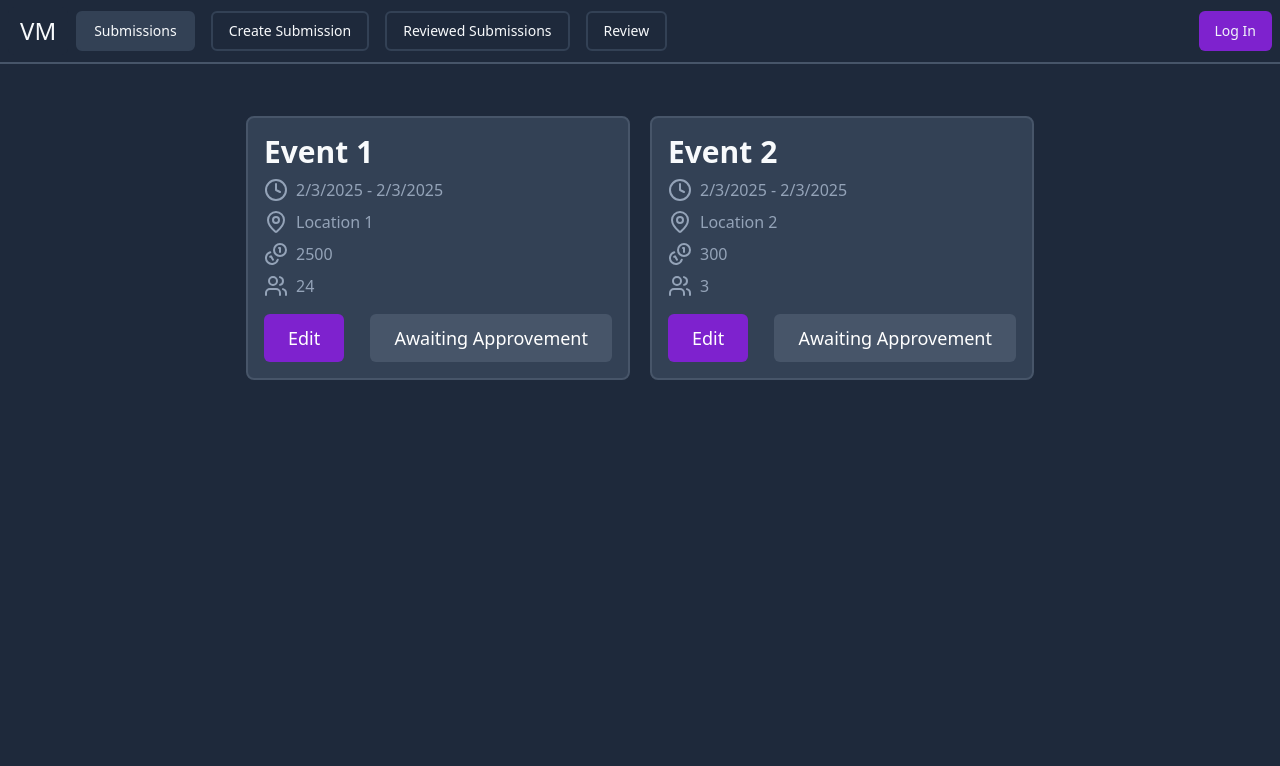
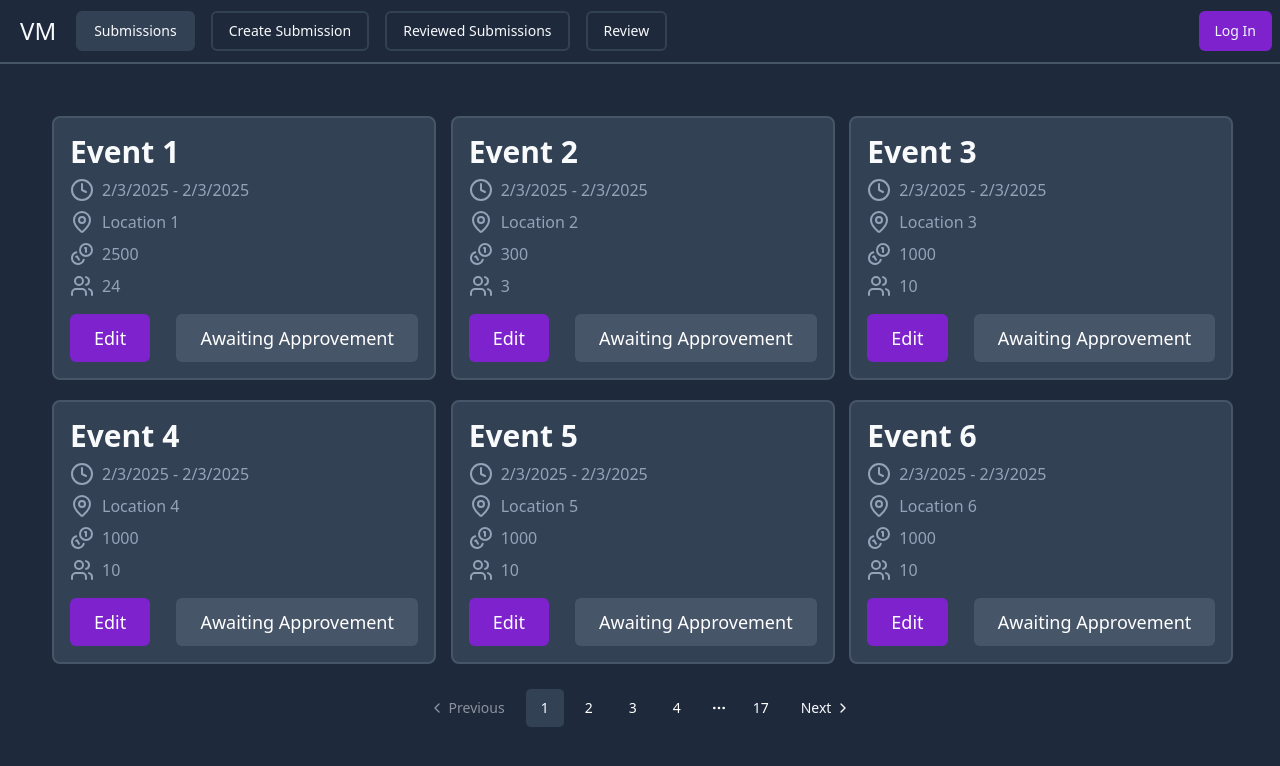
Before and after one commit to htlweiz/Veranstaltungsmanagify, a SvelteKit app in the folder frontend/: page /submissions in a window 1280 px wide. Shown: the top 766 px of the page. Built offline with nearby package versions, Linux system fonts and the light colour scheme.

Commit message:
submission pagination

```diff
--- /dev/null
+++ b/frontend/src/lib/components/ui/pagination/index.ts
@@ -0,0 +1,25 @@
+import Root from "./pagination.svelte";
+import Content from "./pagination-content.svelte";
+import Item from "./pagination-item.svelte";
+import Link from "./pagination-link.svelte";
+import PrevButton from "./pagination-prev-button.svelte";
+import NextButton from "./pagination-next-button.svelte";
+import Ellipsis from "./pagination-ellipsis.svelte";
+
+export {
+	Root,
+	Content,
+	Item,
+	Link,
+	PrevButton,
+	NextButton,
+	Ellipsis,
+	//
+	Root as Pagination,
+	Content as PaginationContent,
+	Item as PaginationItem,
+	Link as PaginationLink,
+	PrevButton as PaginationPrevButton,
+	NextButton as PaginationNextButton,
+	Ellipsis as PaginationEllipsis,
+};
--- /dev/null
+++ b/frontend/src/lib/components/ui/pagination/pagination-content.svelte
@@ -0,0 +1,16 @@
+<script lang="ts">
+	import type { HTMLAttributes } from "svelte/elements";
+	import type { WithElementRef } from "bits-ui";
+	import { cn } from "$lib/utils.js";
+
+	let {
+		ref = $bindable(null),
+		class: className,
+		children,
+		...restProps
+	}: WithElementRef<HTMLAttributes<HTMLUListElement>> = $props();
+</script>
+
+<ul bind:this={ref} class={cn("flex flex-row items-center gap-1", className)} {...restProps}>
+	{@render children?.()}
+</ul>
--- /dev/null
+++ b/frontend/src/lib/components/ui/pagination/pagination-ellipsis.svelte
@@ -0,0 +1,22 @@
+<script lang="ts">
+	import Ellipsis from "lucide-svelte/icons/ellipsis";
+	import type { WithElementRef, WithoutChildren } from "bits-ui";
+	import type { HTMLAttributes } from "svelte/elements";
+	import { cn } from "$lib/utils.js";
+
+	let {
+		ref = $bindable(null),
+		class: className,
+		...restProps
+	}: WithoutChildren<WithElementRef<HTMLAttributes<HTMLSpanElement>>> = $props();
+</script>
+
+<span
+	bind:this={ref}
+	aria-hidden="true"
+	class={cn("flex size-9 items-center justify-center", className)}
+	{...restProps}
+>
+	<Ellipsis class="size-4" />
+	<span class="sr-only">More pages</span>
+</span>
--- /dev/null
+++ b/frontend/src/lib/components/ui/pagination/pagination-item.svelte
@@ -0,0 +1,14 @@
+<script lang="ts">
+	import type { HTMLLiAttributes } from "svelte/elements";
+	import type { WithElementRef } from "bits-ui";
+
+	let {
+		ref = $bindable(null),
+		children,
+		...restProps
+	}: WithElementRef<HTMLLiAttributes> = $props();
+</script>
+
+<li bind:this={ref} {...restProps}>
+	{@render children?.()}
+</li>
--- /dev/null
+++ b/frontend/src/lib/components/ui/pagination/pagination-link.svelte
@@ -0,0 +1,36 @@
+<script lang="ts">
+	import { Pagination as PaginationPrimitive } from "bits-ui";
+	import { cn } from "$lib/utils.js";
+	import { type Props, buttonVariants } from "$lib/components/ui/button/index.js";
+
+	let {
+		ref = $bindable(null),
+		class: className,
+		size = "icon",
+		isActive = false,
+		page,
+		children,
+		...restProps
+	}: PaginationPrimitive.PageProps &
+		Props & {
+			isActive: boolean;
+		} = $props();
+</script>
+
+{#snippet Fallback()}
+	{page.value}
+{/snippet}
+
+<PaginationPrimitive.Page
+	bind:ref
+	{page}
+	class={cn(
+		buttonVariants({
+			variant: isActive ? "outline" : "ghost",
+			size,
+		}),
+		className
+	)}
+	children={children || Fallback}
+	{...restProps}
+/>
--- /dev/null
+++ b/frontend/src/lib/components/ui/pagination/pagination-next-button.svelte
@@ -0,0 +1,31 @@
+<script lang="ts">
+	import { Pagination as PaginationPrimitive } from "bits-ui";
+	import ChevronRight from "lucide-svelte/icons/chevron-right";
+	import { buttonVariants } from "$lib/components/ui/button/index.js";
+	import { cn } from "$lib/utils.js";
+
+	let {
+		ref = $bindable(null),
+		class: className,
+		children,
+		...restProps
+	}: PaginationPrimitive.NextButtonProps = $props();
+</script>
+
+{#snippet Fallback()}
+	<span>Next</span>
+	<ChevronRight class="size-4" />
+{/snippet}
+
+<PaginationPrimitive.NextButton
+	bind:ref
+	class={cn(
+		buttonVariants({
+			variant: "ghost",
+			class: "gap-1 pr-2.5",
+		}),
+		className
+	)}
+	children={children || Fallback}
+	{...restProps}
+/>
--- /dev/null
+++ b/frontend/src/lib/components/ui/pagination/pagination-prev-button.svelte
@@ -0,0 +1,31 @@
+<script lang="ts">
+	import { Pagination as PaginationPrimitive } from "bits-ui";
+	import ChevronLeft from "lucide-svelte/icons/chevron-left";
+	import { buttonVariants } from "$lib/components/ui/button/index.js";
+	import { cn } from "$lib/utils.js";
+
+	let {
+		ref = $bindable(null),
+		class: className,
+		children,
+		...restProps
+	}: PaginationPrimitive.PrevButtonProps = $props();
+</script>
+
+{#snippet Fallback()}
+	<ChevronLeft class="size-4" />
+	<span>Previous</span>
+{/snippet}
+
+<PaginationPrimitive.PrevButton
+	bind:ref
+	class={cn(
+		buttonVariants({
+			variant: "ghost",
+			class: "gap-1 pl-2.5",
+		}),
+		className
+	)}
+	children={children || Fallback}
+	{...restProps}
+/>
--- /dev/null
+++ b/frontend/src/lib/components/ui/pagination/pagination.svelte
@@ -0,0 +1,25 @@
+<script lang="ts">
+	import { Pagination as PaginationPrimitive } from "bits-ui";
+
+	import { cn } from "$lib/utils.js";
+
+	let {
+		ref = $bindable(null),
+		class: className,
+		count = 0,
+		perPage = 10,
+		page = $bindable(1),
+		siblingCount = 1,
+		...restProps
+	}: PaginationPrimitive.RootProps = $props();
+</script>
+
+<PaginationPrimitive.Root
+	bind:ref
+	class={cn("mx-auto flex w-full flex-col items-center", className)}
+	{count}
+	{perPage}
+	{siblingCount}
+	bind:page
+	{...restProps}
+/>
--- a/frontend/src/routes/submissions/+page.svelte
+++ b/frontend/src/routes/submissions/+page.svelte
@@ -3,8 +3,20 @@
 	import Submission from '$lib/components/Submission.svelte';
 	import type { Event } from '$lib/types';
 	import { onMount } from 'svelte';
+	import ChevronLeft from 'lucide-svelte/icons/chevron-left';
+	import ChevronRight from 'lucide-svelte/icons/chevron-right';
+	import { MediaQuery } from 'svelte/reactivity';
+	import * as Pagination from '$lib/components/ui/pagination/index.js';
 
-	let submissions: Event[] = [];
+	const isDesktop = new MediaQuery('(min-width: 768px)');
+
+	const perPage = $derived(6);
+	const siblingCount = $derived(isDesktop.current ? 1 : 0);
+
+	let currentPage = $state(1);
+
+	let submissions: Event[] = $state([]);
+	const count = $derived(submissions.length);
 	onMount(async () => {
 		submissions = [
 			{
@@ -24,11 +36,64 @@
 				people: 3
 			}
 		];
+
+		for (let i = 0; i < 100; i++) {
+			submissions.push({
+				title: `Event ${i + 3}`,
+				start: new Date(),
+				end: new Date(),
+				location: `Location ${i + 3}`,
+				price: 1000,
+				people: 10
+			});
+		}
 	});
 </script>
 
-<div class="flex flex-wrap gap-5 p-5">
-	{#each submissions as submission}
+<div class="grid grid-cols-3 gap-5 p-5">
+	{#each submissions.slice((currentPage - 1) * perPage, (currentPage - 1) * perPage + perPage) as submission}
 		<Submission {submission} />
 	{/each}
 </div>
+
+<Pagination.Root
+	{count}
+	{perPage}
+	{siblingCount}
+	bind:page={currentPage}
+	class="flex justify-end pb-10 h-full"
+>
+	{#snippet children({ pages, currentPage })}
+		<Pagination.Content>
+			<Pagination.Item>
+				<Pagination.PrevButton>
+					<ChevronLeft class="size-4" />
+					<span class="hidden sm:block">Previous</span>
+				</Pagination.PrevButton>
+			</Pagination.Item>
+			{#each pages as page (page.key)}
+				{#if page.type === 'ellipsis'}
+					<Pagination.Item>
+						<Pagination.Ellipsis />
+					</Pagination.Item>
+				{:else}
+					<Pagination.Item>
+						<Pagination.Link
+							{page}
+							isActive={currentPage === page.value}
+							class="text-white data-[selected]:bg-slate-700"
+						>
+							{page.value}
+						</Pagination.Link>
+					</Pagination.Item>
+				{/if}
+			{/each}
+			<Pagination.Item>
+				<Pagination.NextButton>
+					<span class="hidden sm:block">Next</span>
+					<ChevronRight class="size-4" />
+				</Pagination.NextButton>
+			</Pagination.Item>
+		</Pagination.Content>
+	{/snippet}
+</Pagination.Root>
```
